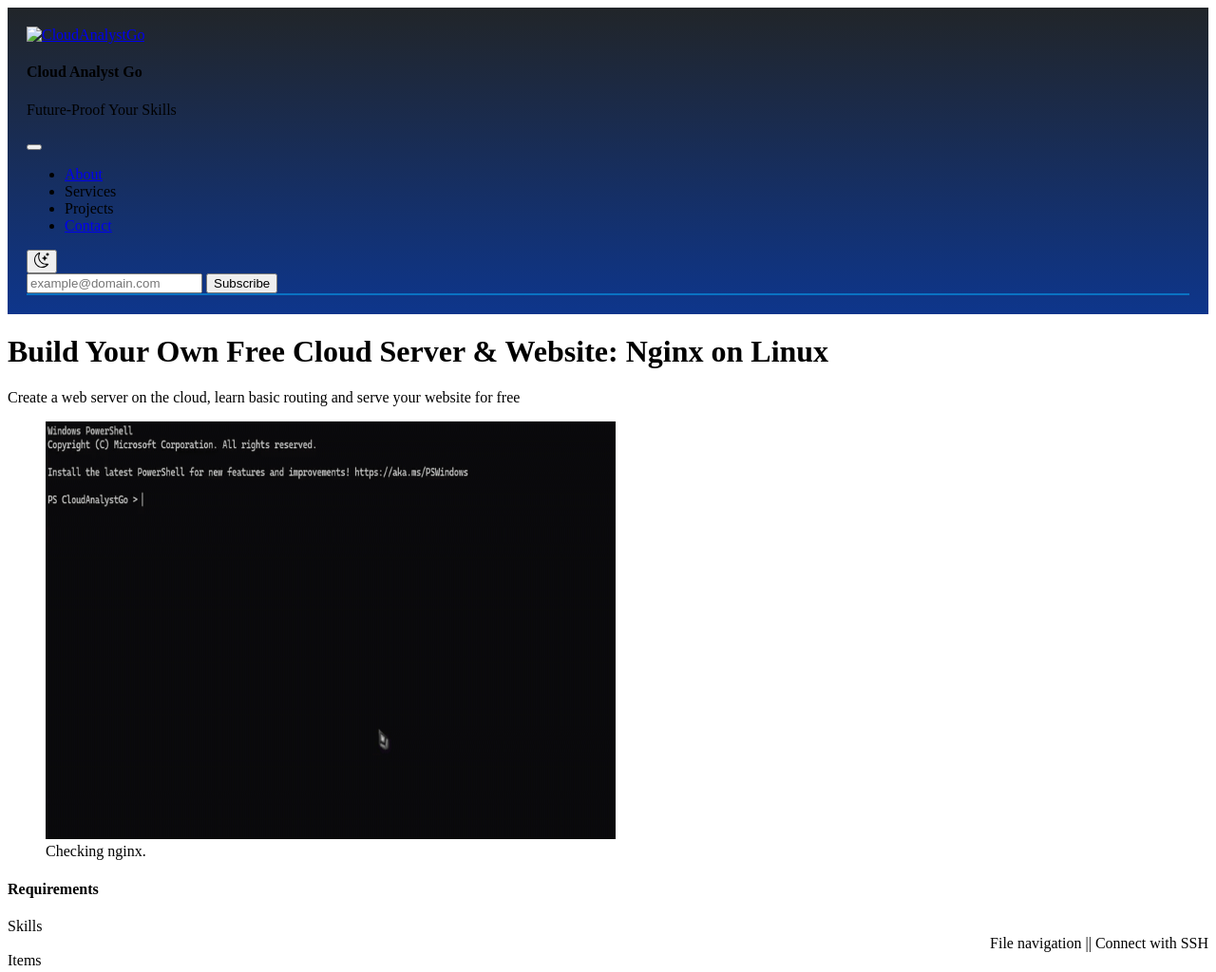
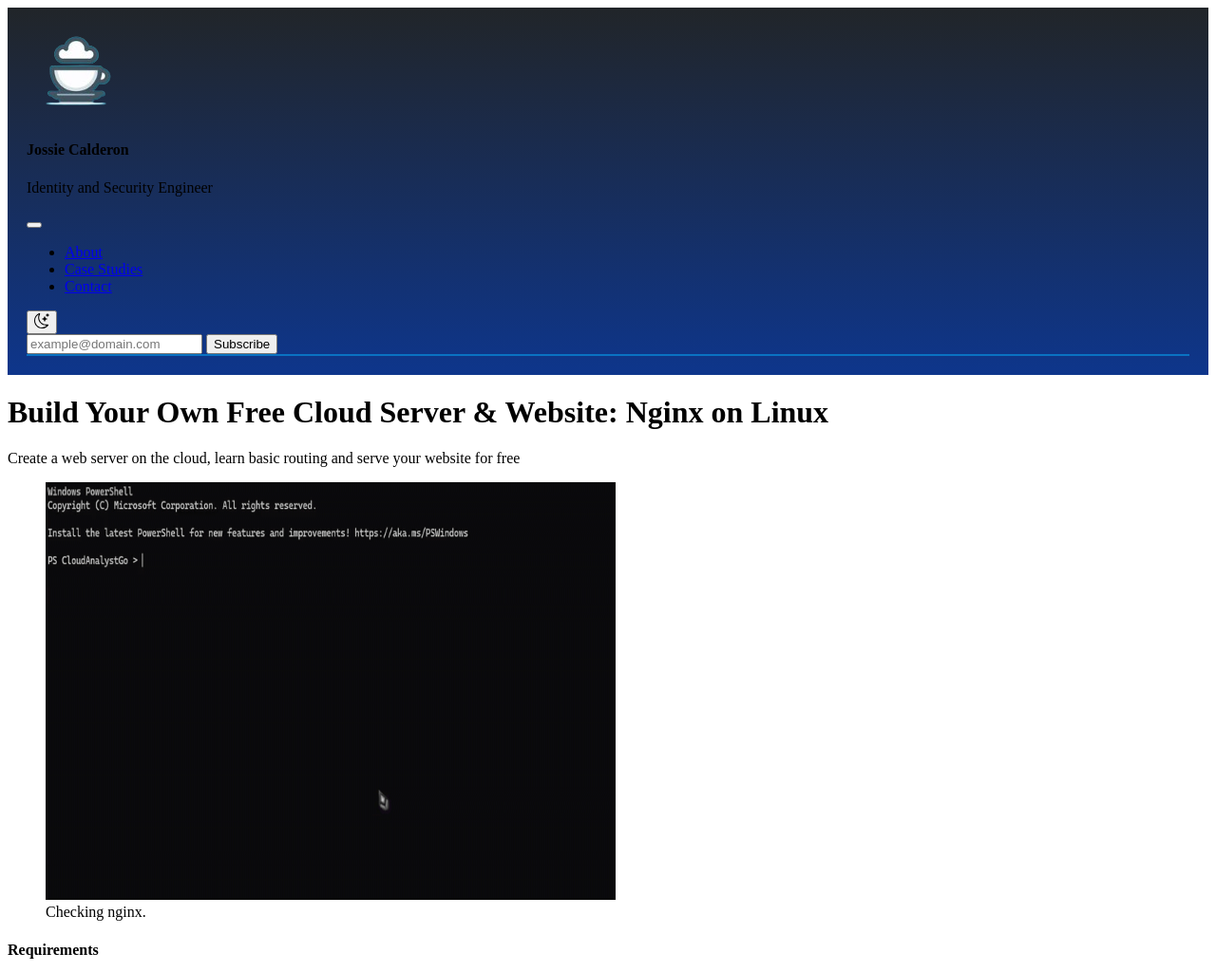
Before and after one commit to jossiecalderon/jossiecalderon, a website: page html/create-a-web-server.html in a window 1280 px wide. Shown: the top 1024 px of the page at 95% size. Drawn offline with nearby package versions, Linux system fonts and the light colour scheme; files whose address does not match are found by name.

Commit message:
Update website links

```diff
--- a/html/create-a-web-server.html
+++ b/html/create-a-web-server.html
@@ -39,11 +39,11 @@
       <nav class="container-fluid" aria-label="Main navigation">
         <div class="d-flex align-items-center">
           <a class="navbar-brand p-0 me-0 me-lg-2" href="/">
-            <img src="../favicons/cloudanalyst-logo-106x96-blue-outline.png" alt="CloudAnalystGo">
+            <img src="../favicons/jossiecalderon-logo-106x96-blue-outline.png" alt="Jossie Calderon Logo">
           </a>
           <div class="d-flex flex-column align-items-center">
-            <h4>Cloud Analyst Go</h4>
-            <p class="mb-0">Future-Proof Your Skills</p>
+            <h4>Jossie Calderon</h4>
+            <p class="mb-0">Identity and Security Engineer</p>
           </div>
         </div>
 
@@ -61,11 +61,11 @@
               <a class="nav-link" href="#aboutMe">About</a>
             </li>
             <li class="nav-item">
-              <a class="nav-link" id="servicesButton">Services</a>
+              <a class="nav-link" id="libraryButton" href="/html/case-studies.html">Case Studies</a>
             </li>
-            <li class="nav-item">
+            <!--<li class="nav-item">
               <a class="nav-link" id="projectsButton">Projects</a>
-            </li>
+            </li>-->
             <li class="nav-item">
               <a class="nav-link" data-bs-toggle="modal" data-bs-target="#contactModal" href="#" role="button">Contact</a>
             </li>
@@ -398,23 +398,23 @@
     </main>
 
     <footer class="d-flex flex-wrap justify-content-between align-items-center py-3 my-4" id="pageFooter" aria-label="Footer">
-      <p class="col-md-4 mb-0 text-body-secondary">©2025 Cloud Analyst Go</p>
+      <p class="col-md-4 mb-0 text-body-secondary">©2026 Jossie Calderon</p>
       <a href="#" class="col-md-4 d-flex align-items-center justify-content-center mb-3 mb-md-0 me-md-auto link-body-emphasis text-decoration-none" aria-label="footer-logo">
-        <img src="/android-chrome-transparent.png" alt="Website logo" width="96" height="96">
+        <img src="/img/android-chrome-transparent.png" alt="Website logo" width="96" height="96">
       </a>
       <ul class="nav col-md-4 justify-content-end">
         <li class="nav-item">
           <a href="#" class="nav-link px-2 text-body-secondary">Home</a>
         </li>
         <li class="nav-item">
-          <a href="/services.html" class="nav-link px-2 text-body-secondary">Services</a>
+          <a href="/case-studies.html" class="nav-link px-2 text-body-secondary">Case Studies</a>
         </li>
-        <li class="nav-item">
+        <!--<li class="nav-item">
           <a href="/projects.html" class="nav-link px-2 text-body-secondary">Projects</a>
         </li>
         <li class="nav-item">
           <a href="/faqs.html" class="nav-link px-2 text-body-secondary">FAQs</a>
-        </li>
+        </li>-->
         <li class="nav-item">
           <a href="/contact.html" class="nav-link px-2 text-body-secondary">Contact</a>
         </li>
```
Also changed, not shown: html/create-and-deploy-an-azure-vm.html (+14 -15 lines), index.html (+2 -2 lines), img/android-chrome-transparent.png (added).
